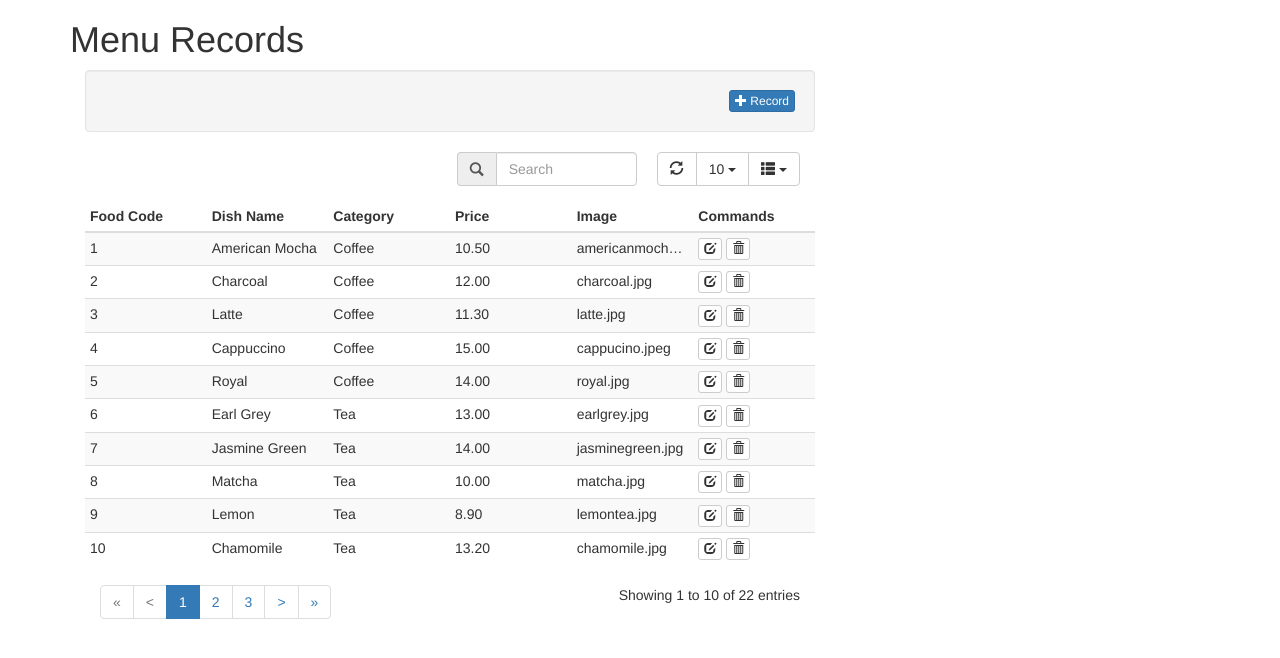
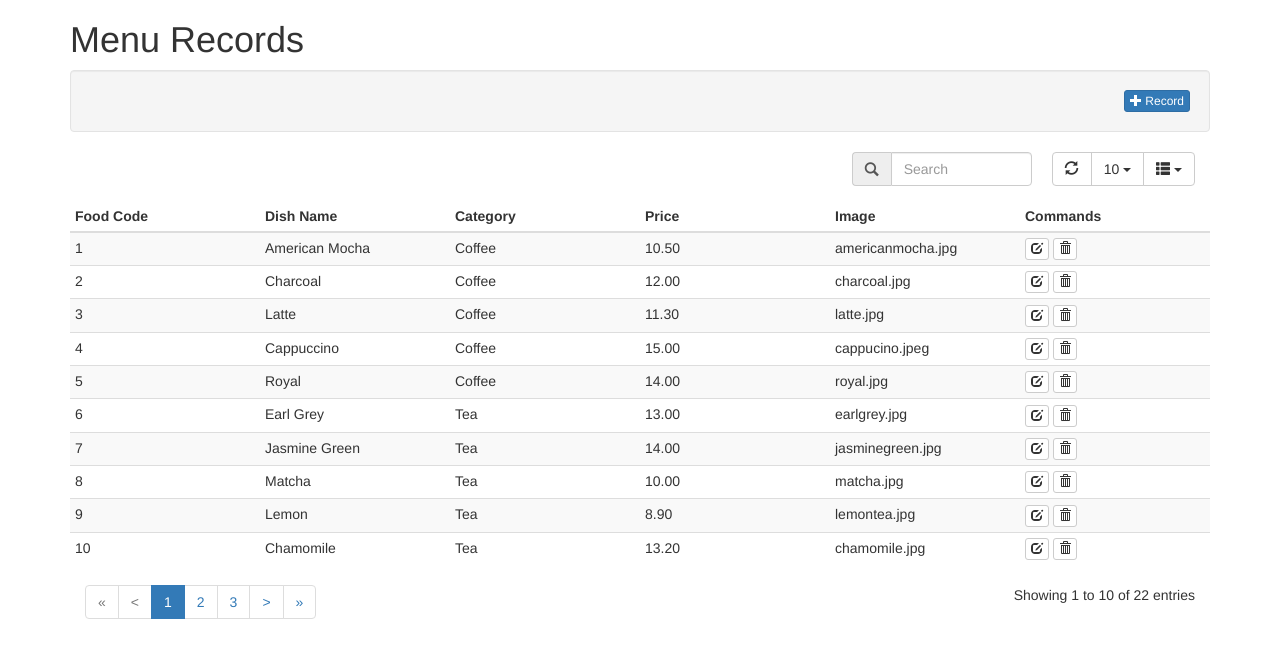
Before and after one commit to lawwwwww/dpp2, a PHP site: page /dpp2/manageMenu.php in a window 1280 px wide. Shown: the top 658 px of the page. Run offline with PHP 8.4, Linux system fonts and the light colour scheme; data comes from the database, SQL or seed files in the repository.

Commit message:
Update manageMenu.php

```diff
--- a/manageMenu.php
+++ b/manageMenu.php
@@ -16,7 +16,6 @@
 	<div class="container">
       <div class="">
         <h1>Menu Records</h1>
-        <div class="col-sm-8">
 		<div class="well clearfix">
 			<div class="pull-right"><button type="button" class="btn btn-xs btn-primary" id="command-add" data-row-id="0">
 			<span class="glyphicon glyphicon-plus"></span> Record</button></div></div>
```
